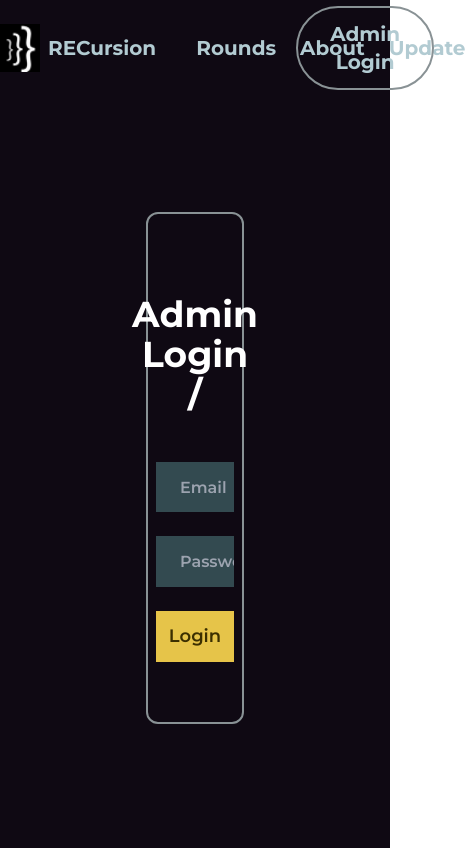
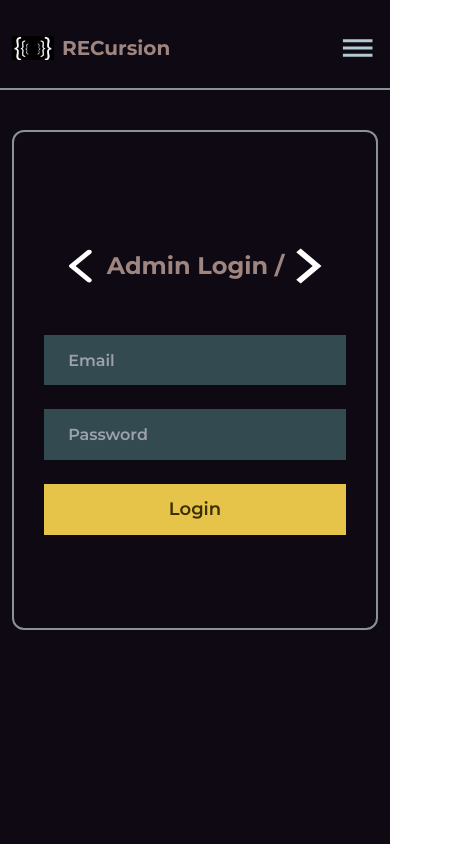
Before and after one commit to Sivam2313/auditions-portal, a React (Create React App) app: page /login in a window 390 px wide. Shown: the whole page, 466 px wide, since content can reach past the window. Built offline with nearby package versions, Linux system fonts and the light colour scheme; no server answers.

Commit message:
made navbar and login responsive

```diff
--- a/src/Components/Form/Form.jsx
+++ b/src/Components/Form/Form.jsx
@@ -220,9 +220,8 @@ const Form = () => {
   return (
     <div>
       <Navbar />
-      <br></br>
       <div
-        className="flex justify-center w-full h-full items-center bg-cover bg-opacity-40"
+        className="flex pt-48 justify-center w-full h-full items-center bg-cover bg-opacity-40"
         style={{ backgroundImage: `url(${homepageGif})` }}
       >
         <div className="flex w-4/12 flex-col justify-center border-2 border-outline rounded-xl px-10">
--- /dev/null
+++ b/src/Components/Icons/Hamburger.jsx
@@ -0,0 +1,11 @@
+import React from 'react'
+
+const Hamburger = () => {
+  return (
+    <svg width="40" height="40" viewBox="0 0 46 40" fill="none" xmlns="http://www.w3.org/2000/svg">
+    <path d="M5.6618 30H39.6327V26.6667H5.6618V30ZM5.6618 21.6667H39.6327V18.3333H5.6618V21.6667ZM5.6618 10V13.3333H39.6327V10H5.6618Z" fill="#B2CBD2"/>
+    </svg>
+  )
+}
+
+export default Hamburger
--- a/src/Components/Login/Login.jsx
+++ b/src/Components/Login/Login.jsx
@@ -5,7 +5,6 @@ import { auth } from '../../db/firebase';
 import ArrowRight from '../Icons/ArrowRight';
 import ArrowLeft from '../Icons/ArrowLeft';
 import Input from '../SignUp/Input';
-import GoogleIcon from '../Icons/GoogleIcon';
 import Navbar from '../Navbar/Navbar';
 import { useAuth } from '../../Hooks/useAuth';
 import Alert from '../Alert/Alert';
@@ -43,18 +42,6 @@ const Login = () => {
 
     }
 
-    const googleProvider = new GoogleAuthProvider();
-
-    const signInWithGoogle = () => {
-        signInWithPopup(auth,googleProvider)
-        .then((res) => {
-            navigate("/");
-        })
-        .catch((error) => {
-            console.log(error.message);
-        });
-    };
-
 
     useEffect(() => {
         const keyDownHandler = event => {
@@ -73,9 +60,9 @@ const Login = () => {
     <div>
         <Navbar />
         <div className='flex justify-center w-full h-[90vh] items-center'>
-            <div className='flex w-3/12 flex-col justify-center border-2 border-outline rounded-xl'>
-                <div className='flex text-white justify-center items-center text-4xl font-bold mb-12 font-head mt-20'>
-                    <ArrowRight />
+            <div className='flex lg:w-3/12 lg:min-w-[500px] mx-3 min-h-[500px] flex-col justify-center border-2 border-outline rounded-xl'>
+                <div className='flex text-onSurface2 justify-center items-center text-2xl lg:text-4xl font-bold mb-12 font-head mt-20'>
+                    <ArrowRight/>
                     Admin Login /
                     <ArrowLeft />
                 </div>
@@ -87,14 +74,6 @@ const Login = () => {
                             Login
                         </button>
                     </div>
-                    {/* <div className='w-10/12 mx-auto'>
-                        <button className='w-full flex items-center justify-center bg-primary h-[6vh] text-onPrimary font-head font-semibold pt-3 pb-3 mb-12' >
-                            <GoogleIcon />
-                            <div className='pl-3' onClick={signInWithGoogle}>
-                                Login with Google
-                            </div>
-                        </button>
-                    </div> */}
                 </div>
             </div>
         </div>
--- a/src/Components/Navbar/Navbar.jsx
+++ b/src/Components/Navbar/Navbar.jsx
@@ -1,15 +1,24 @@
-import React from 'react'
+import React, { useState } from 'react'
+import {motion} from 'framer-motion';
 import logo from '../../Assets/logo.png';
 import { auth } from '../../db/firebase';
 import { signOut } from 'firebase/auth';
 import { useAuth } from '../../Hooks/useAuth';
 import { useNavigate } from 'react-router-dom';
+import Hamburger from '../Icons/Hamburger';
 const Navbar = () => {
 
     const {userId,setuserId} = useAuth();
+    const [showMenu, setShowMenu] = useState(false)
     const navigate = useNavigate();
+
+    const variants = {
+        closed: { height: "0px", overflow: "hidden" },
+        open: { height: "90vh", display:"flex" },
+    }
+
     const handleLogout = () => {
-
+        setShowMenu(false)
         if(userId){
             signOut(auth).then(() => {
                 setuserId(null);
@@ -25,31 +34,61 @@ const Navbar = () => {
 
     }
 
+    function toggle(){
+        var value = showMenu;
+        setShowMenu(!value)
+    }
+
   return (
-    <div className='w-full flex justify-center'>
-        <div className='w-[80vw] h-[10vh] flex justify-center items-center pt-12 X py-10'>
-            <div className='text-onSecondary flex items-center font-head font-bold text-xl cursor-pointer' onClick={(e)=>{navigate('/')}}>
-                <img src={logo} alt="logo" className='h-12 mr-2 inline-block' />
+    <motion.div layout className='w-screen fixed bg-background flex flex-col justify-center'>
+        <div className='w-full border-b-2 lg:border-none border-outline px-3 h-[10vh] flex justify-between lg:justify-center items-center pt-12 X py-10'>
+            <div className='text-onSurface2 flex items-center font-head font-bold text-xl lg:text-xl cursor-pointer' onClick={(e)=>{navigate('/')}}>
+                <img src={logo} alt="logo" className='h-6 lg:h-12 mr-2 inline-block' />
                 RECursion
             </div>
-            <div className='w-1/2 px-28 flex justify-evenly items-center'>
-                <div className='mx-3 text-onSecondary font-head font-bold text-xl cursor-pointer'>
+            <div className='w-1/2 px-28 flex justify-evenly items-center hidden lg:flex'>
+                <div className='mx-3 text-onSurface2 font-head font-bold text-xl cursor-pointer'>
                     Rounds
                 </div>
-                <div className='mx-3 text-onSecondary font-head font-bold text-xl cursor-pointer'>
+                <div className='mx-3 text-onSurface2 font-head font-bold text-xl cursor-pointer'>
                     About
                 </div>
-                <div className='mx-3 text-onSecondary font-head font-bold text-xl cursor-pointer'>
+                <div className='mx-3 text-onSurface2 font-head font-bold text-xl cursor-pointer'>
                     Update
                 </div>
             </div>
-            <div className=''>
-                <button className='p-3 border-outline rounded-full px-8 text-onSecondary border-2 font-head font-bold text-xl' onClick={handleLogout}>
+            <div className='hidden lg:flex'>
+                <button className='p-1 lg:p-3 border-outline rounded-full px-3 lg:px-8 text-onSurface2 border-2 font-head font-bold lg:text-xl' onClick={handleLogout}>
                     {userId? "Logout" : "Admin Login"}
                 </button>
             </div>
+            <button className='lg:hidden' onClick={(e)=>{toggle()}}>
+                <Hamburger />
+            </button>
         </div>
-    </div>
+        <motion.div className='bg-background w-full flex flex-col justify-between '
+        animate={(showMenu)? "open" : "closed"}
+        variants={variants}
+        >
+            <div>
+                <div className='mx-3 text-onSurface2 border-b-[1px] text-left py-5 font-head font-bold text-xl cursor-pointer'>
+                    Home
+                </div>
+                <div className='mx-3 text-onSurface2 border-b-[1px] text-left py-5 font-head font-bold text-xl cursor-pointer'>
+                    Rounds
+                </div>
+                <div className='mx-3 text-onSurface2 border-b-[1px] text-left py-5 font-head font-bold text-xl cursor-pointer'>
+                    About
+                </div>
+                <div className='mx-3 text-onSurface2 border-b-[1px] border-outline text-left py-5 font-head font-bold text-xl cursor-pointer'>
+                    Update
+                </div>
+            </div>
+            <button onClick={handleLogout} className='w-11/12 text-xl mb-12 border-2 mx-auto p-3 rounded-lg border-outline font-head text-onSurface2 font-semibold'>
+                Admin Login
+            </button>
+        </motion.div>
+    </motion.div>
   )
 }
 
--- a/tailwind.config.js
+++ b/tailwind.config.js
@@ -4,7 +4,7 @@ module.exports = {
   theme: {
     extend: {
       colors: {
-        background: "#23272F",
+        background: "#0F0913",
         primary: "#E6C449",
         onPrimary: "#3B2F00",
         onSecondary: "#B2CBD2",
@@ -16,6 +16,7 @@ module.exports = {
         surfaceOutline: "#3f484b",
         error: "#8C1D18",
         onError: "#F9DEDC",
+        onSurface2: "#9E857F",
       },
     },
     screens: {
```
